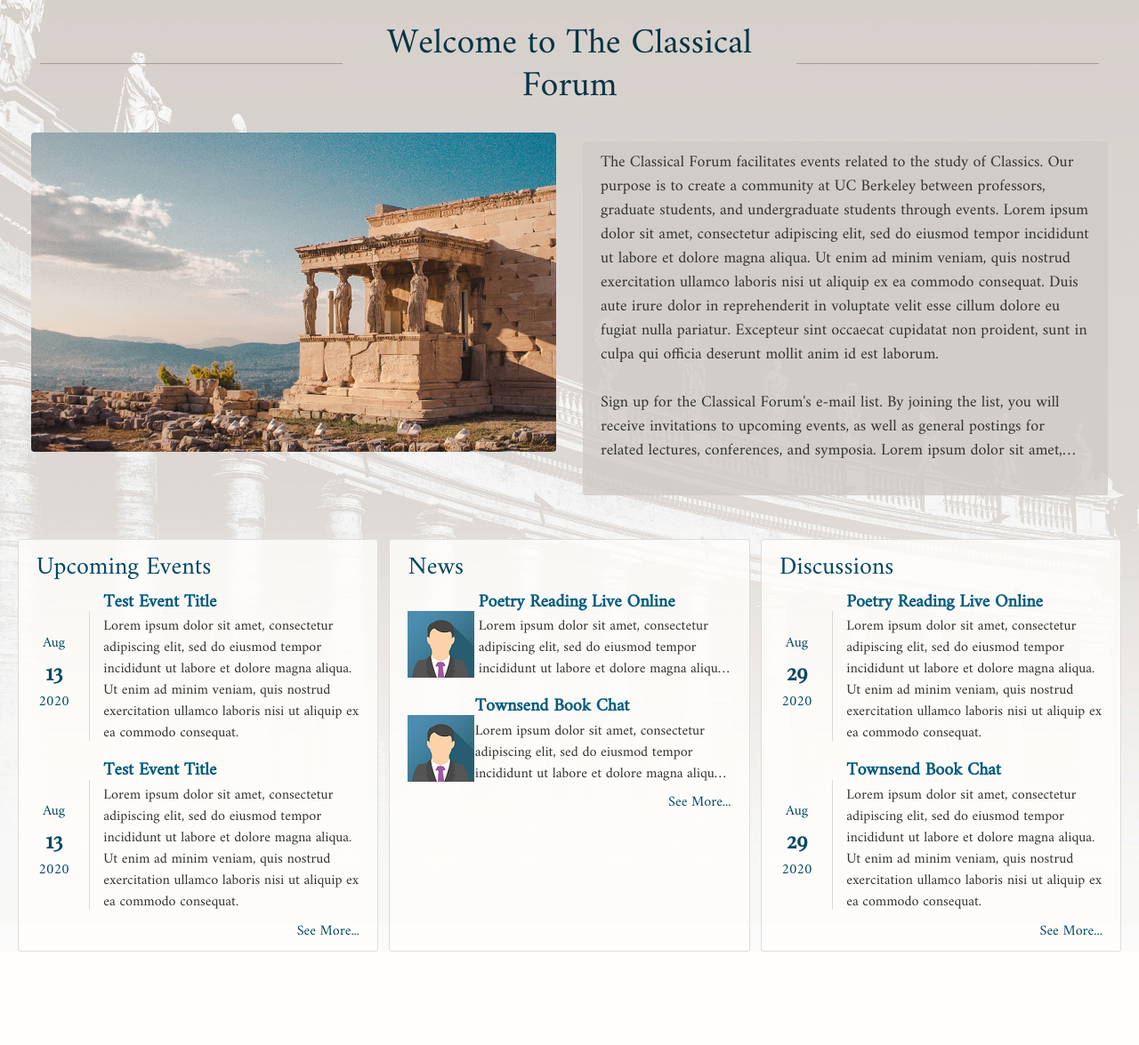
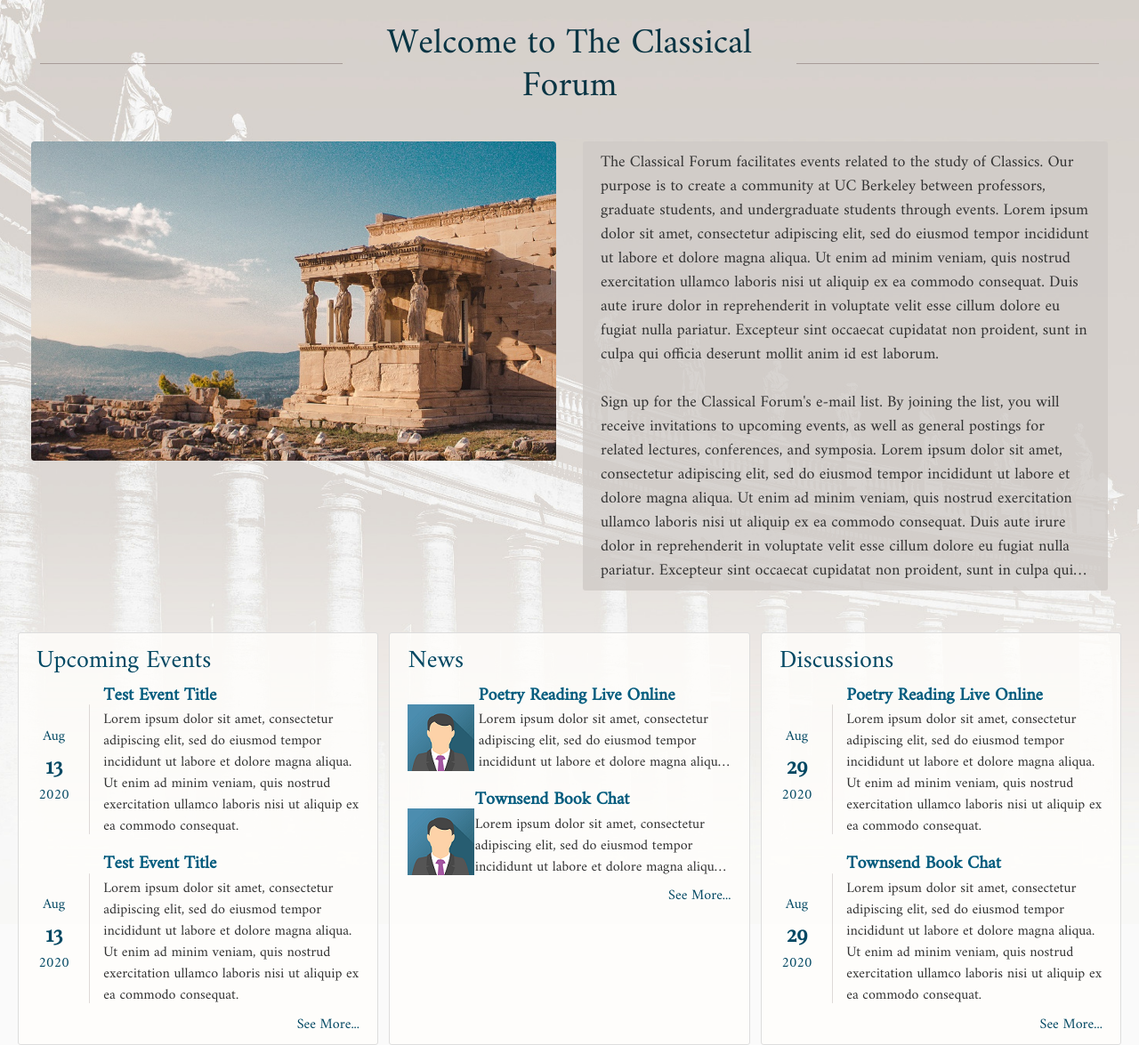
Before and after one commit to willsieving/classical_forum, a Flask app: page / in a window 1280 px wide. Shown: the part 81-1256 px from the top of the page at 89% size. Before the commit the page ends 1151 px from the top, so only its background shows below. Run offline with Flask 2, Linux system fonts and the light colour scheme; data comes from the database, SQL or seed files in the repository; some libraries are stand-ins or nearby versions.

Commit message:
Changed min sizes of home page elements

```diff
--- a/flask_server/static/main_forum.css
+++ b/flask_server/static/main_forum.css
@@ -102,7 +102,7 @@ body, html {
 
 .line-clamp-para {
   display: -webkit-box;
-  -webkit-line-clamp: 13;
+  -webkit-line-clamp: 18;
   -webkit-box-orient: vertical;
   overflow: hidden;
 }
--- a/flask_server/templates/home.html
+++ b/flask_server/templates/home.html
@@ -15,17 +15,17 @@
 
     <div class="row">
         <div class="col-lg">
-            <img class="rounded img-fluid my-auto" style="margin-top: 10px; margin-bottom: 10px" src="{{ url_for('static', filename='greece_long.jpg') }}">
+            <img class="rounded img-fluid" style="margin-top: 10px; max-height: 550px; min-height: 0px" src="{{ url_for('static', filename='greece_long.jpg') }}">
         </div>
 
-        <div class="col-lg">
-            <div class="content-section" style="background: rgba(208,203,199,0.8); border: 0px; margin-top: 10px; margin-bottom: 10px; height: 93%;">
+        <div class="col-lg" style="margin-bottom: -10px">
+            <div class="content-section" style="background: rgba(208,203,199,0.8); max-height:550px; border: 0px; margin-top: 10px; margin-bottom: -10px; height: 93%">
                 <p class="line-clamp-para" style="font-size: large">The Classical Forum facilitates events related to the study of Classics. Our purpose is to create a community at UC Berkeley between professors, graduate students, and undergraduate students through events. Lorem ipsum dolor sit amet, consectetur adipiscing elit, sed do eiusmod tempor incididunt ut labore et dolore magna aliqua. Ut enim ad minim veniam, quis nostrud exercitation ullamco laboris nisi ut aliquip ex ea commodo consequat. Duis aute irure dolor in reprehenderit in voluptate velit esse cillum dolore eu fugiat nulla pariatur. Excepteur sint occaecat cupidatat non proident, sunt in culpa qui officia deserunt mollit anim id est laborum. <br> <br> Sign up for the Classical Forum's e-mail list. By joining the list, you will receive invitations to upcoming events, as well as general postings for related lectures, conferences, and symposia. Lorem ipsum dolor sit amet, consectetur adipiscing elit, sed do eiusmod tempor incididunt ut labore et dolore magna aliqua. Ut enim ad minim veniam, quis nostrud exercitation ullamco laboris nisi ut aliquip ex ea commodo consequat. Duis aute irure dolor in reprehenderit in voluptate velit esse cillum dolore eu fugiat nulla pariatur. Excepteur sint occaecat cupidatat non proident, sunt in culpa qui officia deserunt mollit anim id est laborum.</p>
             </div>
         </div>
     </div>
     <div class="row" style="padding-top: 30px">
-        <div class="col content-section inner" style="padding-top: 15px; min-width: 300px">
+        <div class="col content-section inner" style="padding-top: 15px; min-width: 280px">
             <h3 class="event-text" style="margin-left: 0%; margin-bottom: 3%">Upcoming Events</h3>
             {% for item in events.items %}
             <div class="row" style="margin-top: 20px; flex-basis: 0">
@@ -52,7 +52,7 @@
 
         <div style="padding: .5%"></div>
 
-        <div class="col content-section inner" style="padding-top: 15px; min-width: 300px">
+        <div class="col content-section inner" style="padding-top: 15px; min-width: 280px">
             <h3 class="event-text" style="margin-left: 0%; margin-bottom: 3%">News</h3>
             <div class="row" style="margin-top: 20px; flex-basis: 0">
                 <div class="container d-flex" style="max-width: 10%">
@@ -88,7 +88,7 @@
 
         <div style="padding: .5%"></div>
 
-        <div class="col content-section inner" style="padding-top: 15px; min-width: 300px">
+        <div class="col content-section inner" style="padding-top: 15px; min-width: 280px">
             <h3 class="event-text" style="margin-left: 0%; margin-bottom: 3%">Discussions</h3>
             <div class="row" style="margin-top: 20px; flex-basis: 0">
                 <div class="container d-flex" style="max-width: 10%">
```
